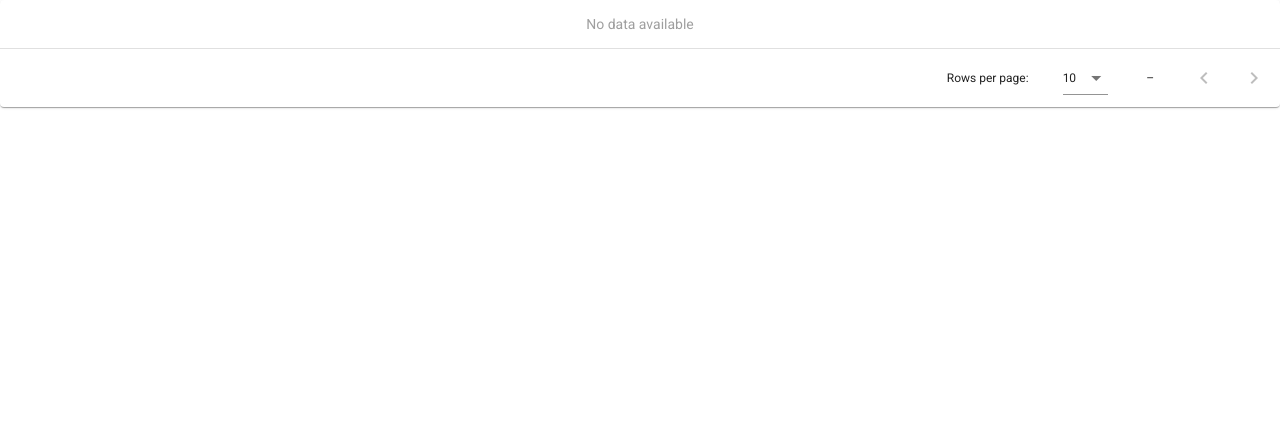
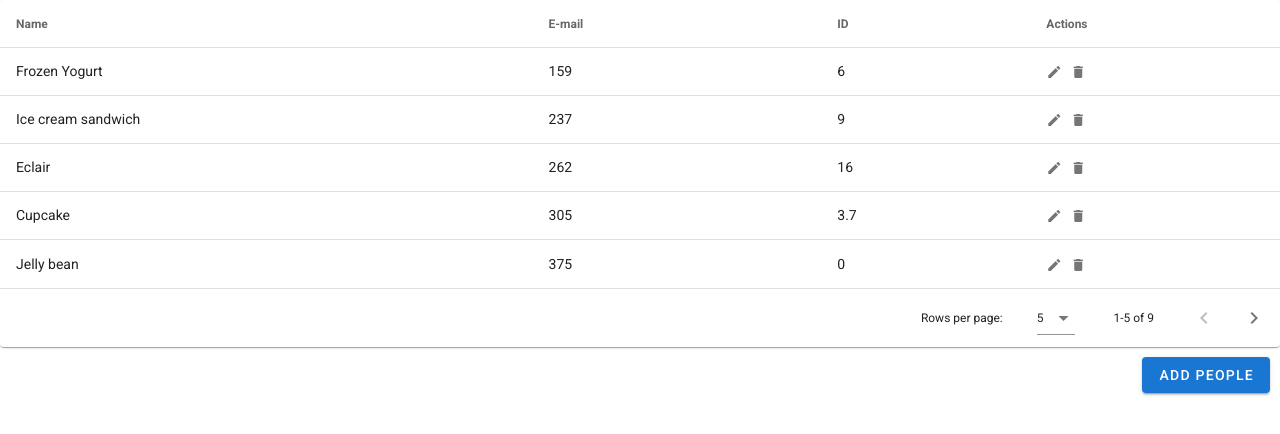
Before and after one commit to Ashfaqul-Asif/attendance-vue, a Vue app: page /users in a window 1280 px wide. Shown: the top 434 px of the page. Built offline with nearby package versions, Linux system fonts and the light colour scheme.

Commit message:
add usertable

```diff
--- a/package.json
+++ b/package.json
@@ -11,13 +11,17 @@
     "vue": "^2.6.10",
     "vue-router": "^3.1.3",
     "vuetify": "^2.1.0",
-    "vuex": "^3.1.2"
+    "vuex": "^3.1.2",
+    "vuex-persistedstate": "^2.7.0"
   },
   "devDependencies": {
+    "@mdi/font": "^4.7.95",
     "@vue/cli-plugin-babel": "^4.1.0",
     "@vue/cli-plugin-router": "^4.1.0",
     "@vue/cli-plugin-vuex": "^4.1.0",
     "@vue/cli-service": "^4.1.0",
+    "css-loader": "^3.4.1",
+    "material-design-icons-iconfont": "^5.0.1",
     "sass": "^1.19.0",
     "sass-loader": "^8.0.0",
     "vue-cli-plugin-vuetify": "^2.0.3",
--- a/src/components/Users.vue
+++ b/src/components/Users.vue
@@ -1,64 +1,176 @@
 <template>
+  <div>
+    <v-data-table
+      :headers="headers"
+      :items="tabledata"
+      :items-per-page="5"
+      class="elevation-1"
+    >
+      <template v-slot:item.action="{ item }">
+        <v-icon small class="mr-2" @click="editItem(item)">
+          edit
+        </v-icon>
+        <v-icon small @click="deleteItem(item)">
+          delete
+        </v-icon>
+      </template>
+    </v-data-table>
 
-  <v-data-table
-    :UserName ="Name"
-    :E-mail="e-mail"
-    :items--page="5"
-    class="elevation-1"
-  ></v-data-table>
+    <v-row class="button">
+      <v-dialog v-model="dialog" persistent max-width="600px">
+        <template v-slot:activator="{ on }">
+          <v-btn color="primary" dark v-on="on">Add people</v-btn>
+        </template>
+        <v-card>
+          <v-card-title>
+            <span class="headline">User Profile</span>
+          </v-card-title>
+          <v-card-text>
+            <v-container>
+              <v-form ref="userform"
+                ><v-row>
+                  <v-col cols="12">
+                    <v-text-field
+                      v-model="name"
+                      label=" Name*"
+                      required
+                      :rules="nameRules"
+                    ></v-text-field>
+                  </v-col>
+                  <v-col cols="12">
+                    <v-text-field
+                      v-model="email"
+                      label="Email*"
+                      required
+                      :rules="emailRules"
+                    ></v-text-field>
+                  </v-col>
+                  <v-col cols="12">
+                    <v-text-field
+                      v-model="password"
+                      label="Password"
+                      type="password"
+                      required
+                      :rules="passwordRules"
+                    ></v-text-field>
+                  </v-col>
+                  <v-col cols="12" sm="6"> </v-col>
+                </v-row>
+              </v-form>
+            </v-container>
+            <small>*indicates required field</small>
+          </v-card-text>
+          <v-card-actions>
+            <v-spacer></v-spacer>
+            <v-btn color="blue darken-1" text @click="dialog = false"
+              >Close</v-btn
+            >
+            <v-btn color="blue darken-1" text @click="onSaveitem(item)"
+              >Save</v-btn
+            >
+          </v-card-actions>
+        </v-card>
+      </v-dialog>
+    </v-row>
+
+    <v-dialog v-model="dialogdelete" persistent max-width="400px">
+      <v-card>
+        <v-card-title>
+       <H5>Are you sure you want to delete this item?</H5>
+
+        </v-card-title>
+        <v-card-actions>
+      <v-row
+      class="mx-0"
+      justify="space-around"
+      >
+      <v-btn small color="light-green ">Confirm</v-btn>
+      <v-btn small color="blue darken-1">Cancel</v-btn>
+      </v-row>
+      </v-card-actions>
+      </v-card>
+
+    </v-dialog>
+  </div>
 </template>
 
-
 <script>
+import { mapGetters, mapMutations } from "vuex";
 export default {
-    data () {
+  data() {
     return {
+      dialog: false,
+      dialogdelete:false,
       headers: [
         {
-            text: 'Name',
-            align: 'left',
+          text: "Name",
+          align: "left",
           sortable: false,
-            value: 'name',
+          value: "name"
         },
-          { text: 'E-mail', value: 'email' },
-          { text: 'User-id ', value: 'ID' },
-          /* { text: 'Carbs (g)', value: 'carbs' },
-          { text: 'Protein (g)', value: 'protein' },
-          { text: 'Iron (%)', value: 'iron' }, */
+        { text: "E-mail", value: "email" },
+        { text: "ID", value: "id" },
+        { text: "Actions", value: "action", sortable: false }
       ],
-        UserName: [
-          {
-            name: 'Frozen Yogurt',
-            email:'abc@gmail.com',
-            ID: 159,
+      name: "",
+      nameRules: [
+        v => !!v || "Password is required",
+        v => (v && v.length > 4) || "Name must be greater than 4 characters"
+      ],
+      email: "",
+      emailRules: [
+        v => !!v || "E-mail is required",
+        v => /.+@.+\..+/.test(v) || "E-mail must be valid"
+      ],
+      password: "",
+      passwordRules: [
+        v => !!v || "Password is required",
+        v => (v && v.length > 5) || "Password must be greater than 5 characters"
+      ],
+      editedIndex: -1,
+      editedItem: null,
+    };
   },
-          {
-            name: 'Frozen Yogurt',
-            email:'',
-            ID: 159,
+  computed: {
+    ...mapGetters("users", ["tabledata"])
   },
-          {
-            name: 'Frozen Yogurt',
-            email:'',
-            ID: 159,
+  methods: {
+    onSaveitem(item) {
+      let obj = {
+        name: this.name,
+        email: this.email,
+        id: 0
+      };
+      this.addPeople(obj);
+      this.dialog = false;
+      this.name = "";
+      this.email = "";
+      this.password = "";
+      this.$refs.userform.reset();
     },
-          {
-            name: 'Frozen Yogurt',
-            email:'',
-            ID: 159,
+    editItem(item) {
+      this.editedIndex = this.tabledata.indexOf(item);
+      console.log(this.editedIndex)
+      this.editedItem = Object.assign({}, item);
+      console.log(this.editedItem)
+      this.name = this.editedItem.name
+      this.email = this.editedItem.email
+      this.password = this.editedItem.password
+      this.dialog = true;
+    },
+    deleteItem(item) {
+      const index = this.tabledata.indexOf(item);
+       this.dialogdelete = true;
+        this.tabledata.splice(index, 1);
+    },
+
+    ...mapMutations("users", ["addPeople"])
   }
-
-        ]
+};
+</script>
+<style>
+.button {
+  margin: 10px;
+  float: right;
 }
-    }
-  }
-</script>
-
-
-
-
-
-
-<style scoped>
-
 </style>
--- a/src/main.js
+++ b/src/main.js
@@ -3,6 +3,7 @@ import App from './App.vue'
 import router from './router'
 import store from './store'
 import vuetify from './plugins/vuetify';
+import 'material-design-icons-iconfont/dist/material-design-icons.css'
 
 Vue.config.productionTip = false
 
--- a/src/router/index.js
+++ b/src/router/index.js
@@ -24,7 +24,9 @@ const routes = [
     name:"users",
     component:loadView("users")
 
-  }
+  },
+
+
 ];
 
 const router = new VueRouter({
--- a/src/store/index.js
+++ b/src/store/index.js
@@ -1,10 +1,14 @@
 import Vue from 'vue'
 import Vuex from 'vuex'
+import createPersistedState from "vuex-persistedstate";
+Vue.use(Vuex)
 
-Vue.use(Vuex)
 import home from "./modules/home"
+import users from "./modules/users"
 export default new Vuex.Store({
+
+  plugins: [createPersistedState()],
   modules: {
-    home
+    home,users
   }
 })
--- a/src/store/modules/home.js
+++ b/src/store/modules/home.js
@@ -5,9 +5,6 @@ const state={
              name:'Admin',
              email:'admin@gmail.com',
              password:'a'
-
-
-
           }
         ]
 
--- /dev/null
+++ b/src/store/modules/users.js
@@ -0,0 +1,67 @@
+const state = {
+  people: [
+    {
+      name: "Frozen Yogurt",
+      email: 159,
+      id: 6.0
+    },
+    {
+      name: "Ice cream sandwich",
+      email: 237,
+      id: 9.0
+    },
+    {
+      name: "Eclair",
+      email: 262,
+      id: 16.0
+    },
+    {
+      name: "Cupcake",
+      email: 305,
+      id: 3.7
+    },
+    {
+      name: "Jelly bean",
+      email: 375,
+      id: 0.0
+    },
+    {
+      name: "Lollipop",
+      email: 392,
+      id: 0.2
+    },
+    {
+      name: "Honeycomb",
+      email: 408,
+      id: 3.2
+    },
+    {
+      name: "Donut",
+      email: 452,
+      id: 25.0
+    },
+    {
+      name: "KitKat",
+      email: 518,
+      id: 26.0
+    }
+  ]
+};
+const getters = {
+  tabledata: state => state.people
+};
+const action = {};
+const mutations = {
+  /*  setstate:(state,people)=>   (state.people=people) */
+  addPeople(state, value) {
+    state.people.push(value);
+  }
+};
+
+export default {
+  namespaced: true,
+  state,
+  getters,
+  action,
+  mutations
+};
```
Also changed, not shown: src/plugins/vuetify.js (+4 -4 lines), 1 other file (tests, documents, lock files or other folders). Lines whose indentation alone changed are shown as unchanged.
